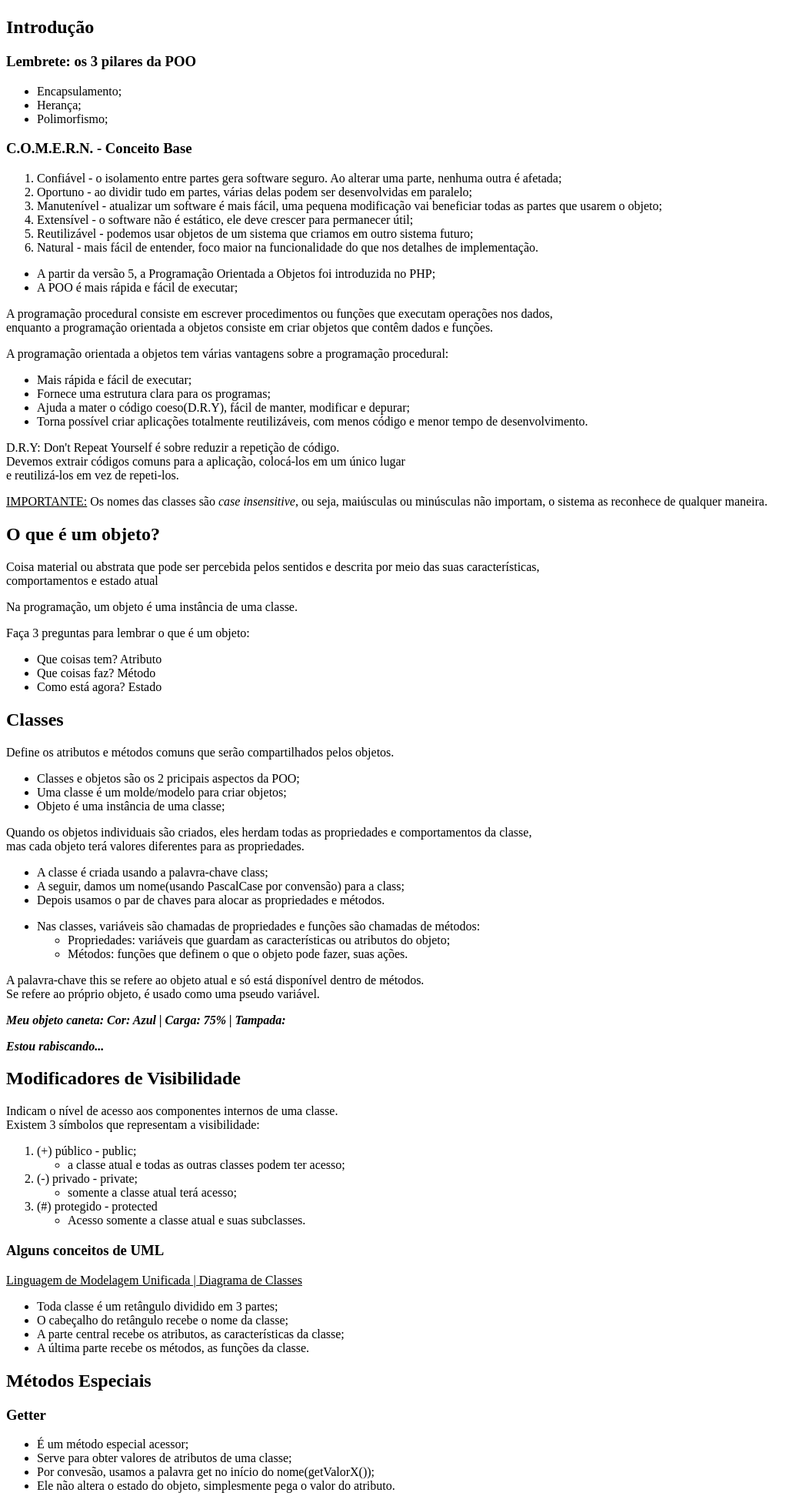
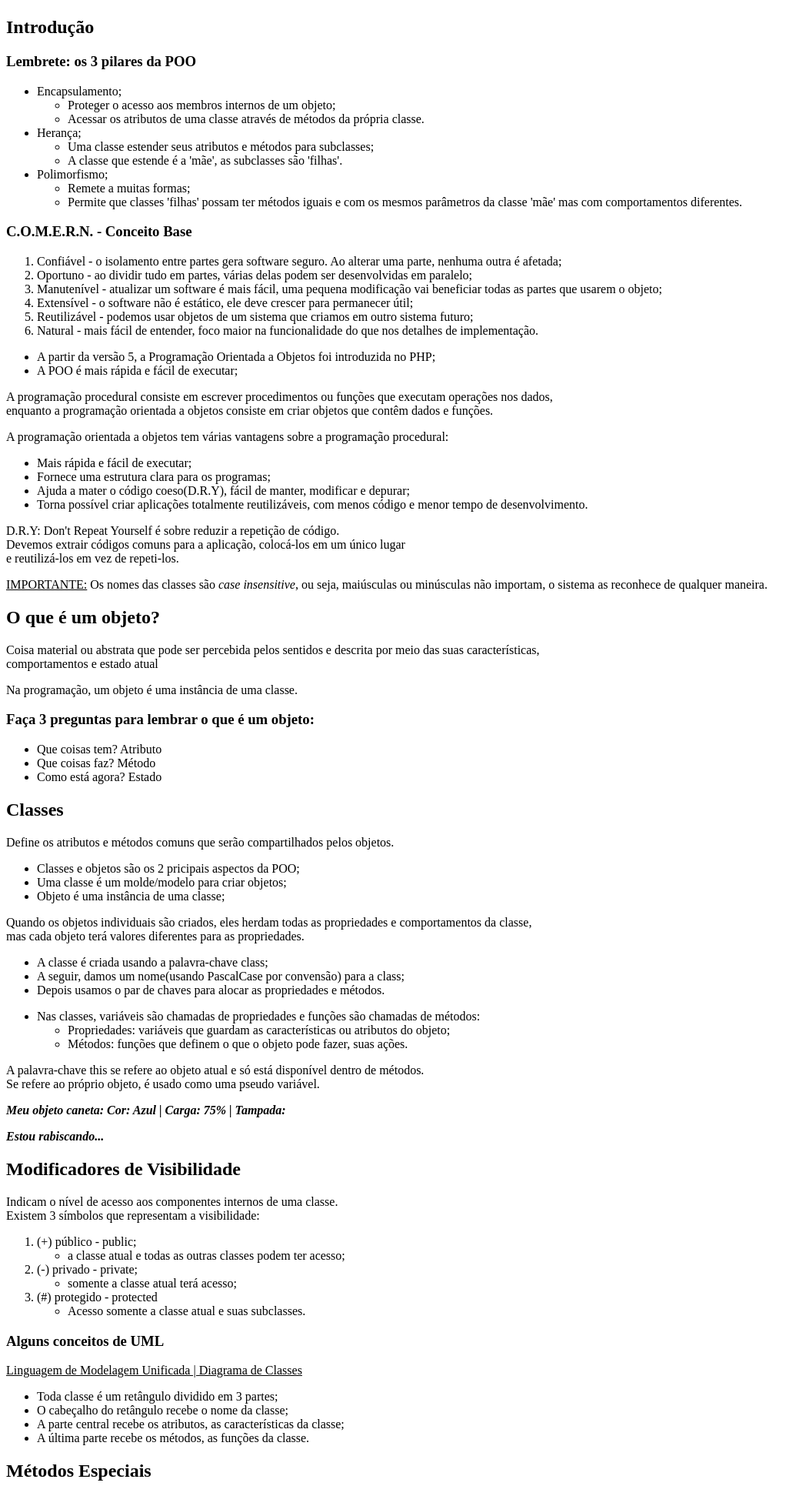
Before and after one commit to AndrewHGomes/Aprendendo-PHP, a PHP site: page / in a window 1280 px wide. Shown: the part 58-2002 px from the top of the page at 77% size, without its empty margins (0-1048 px from the left). Run offline with PHP 8.4, Linux system fonts and the light colour scheme.

Commit message:
Mudanças rápidas

```diff
--- a/16-POO/index.php
+++ b/16-POO/index.php
@@ -26,8 +26,20 @@ require 'Caneta.php';
 
       <ul>
         <li>Encapsulamento;</li>
+        <ul>
+          <li>Proteger o acesso aos membros internos de um objeto;</li>
+          <li>Acessar os atributos de uma classe através de métodos da própria classe.</li>
+        </ul>
         <li>Herança;</li>
+        <ul>
+          <li>Uma classe estender seus atributos e métodos para subclasses;</li>
+          <li>A classe que estende é a 'mãe', as subclasses são 'filhas'.</li>
+        </ul>
         <li>Polimorfismo;</li>
+        <ul>
+          <li>Remete a muitas formas;</li>
+          <li>Permite que classes 'filhas' possam ter métodos iguais e com os mesmos parâmetros da classe 'mãe' mas com comportamentos diferentes.</li>
+        </ul>
       </ul>
 
       <h3>C.O.M.E.R.N. - Conceito Base</h3>
@@ -82,7 +94,7 @@ require 'Caneta.php';
 
       <p>Na programação, um objeto é uma instância de uma classe.</p>
 
-      <p>Faça 3 preguntas para lembrar o que é um objeto:</p>
+      <h3>Faça 3 preguntas para lembrar o que é um objeto:</h3>
 
       <ul>
         <li>Que coisas tem? Atributo</li>
@@ -273,29 +285,6 @@ require 'Caneta.php';
 
       <h2>Herança</h2>
 
-      <?php
-
-      class Animal
-      {
-        public $especie;
-
-        function __construct($especie)
-        {
-          $this->especie = $especie;
-        }
-
-        public function tipoEspecie()
-        {
-          return "Este animal é um {$this->especie}";
-        }
-      }
-
-      $cachorro = new Animal('mamífero');
-
-      echo "<p>{$cachorro->tipoEspecie()}</p>";
-
-      ?>
-
       <ul>
         <li>Mecanismo que permite criar classes que herdam propriedades e métodos de outras classes;</li>
         <li>A classe inicial é designada por classe base, classe mãe ou superclass;</li>
@@ -303,31 +292,7 @@ require 'Caneta.php';
         <li>Para uma classe herdar de outra, usamos o palavra-chave extends.</li>
       </ul>
 
-      <?php
-
-      class Mamifero extends Animal
-      {
-        public $patas;
-
-        function __construct($patas)
-        {
-          $this->patas = $patas;
-        }
-
-        function quantidadePatas()
-        {
-          return "Este animal é um {$this->especie} e tem {$this->patas}.";
-        }
-      }
-
-      $gato = new Mamifero('gato', 4);
-
-      echo "<p>{$gato->quantidadePatas()}</p>";
-
-      ?>
-
     </section>
-
 
   </main>
 </body>
```
